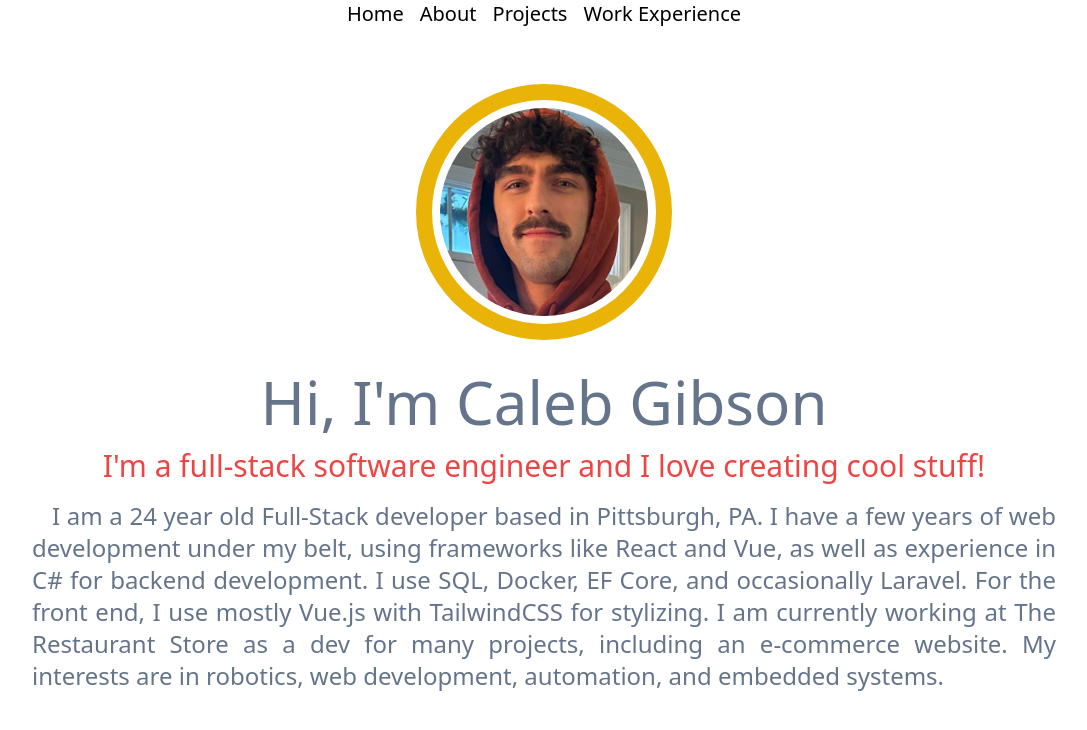
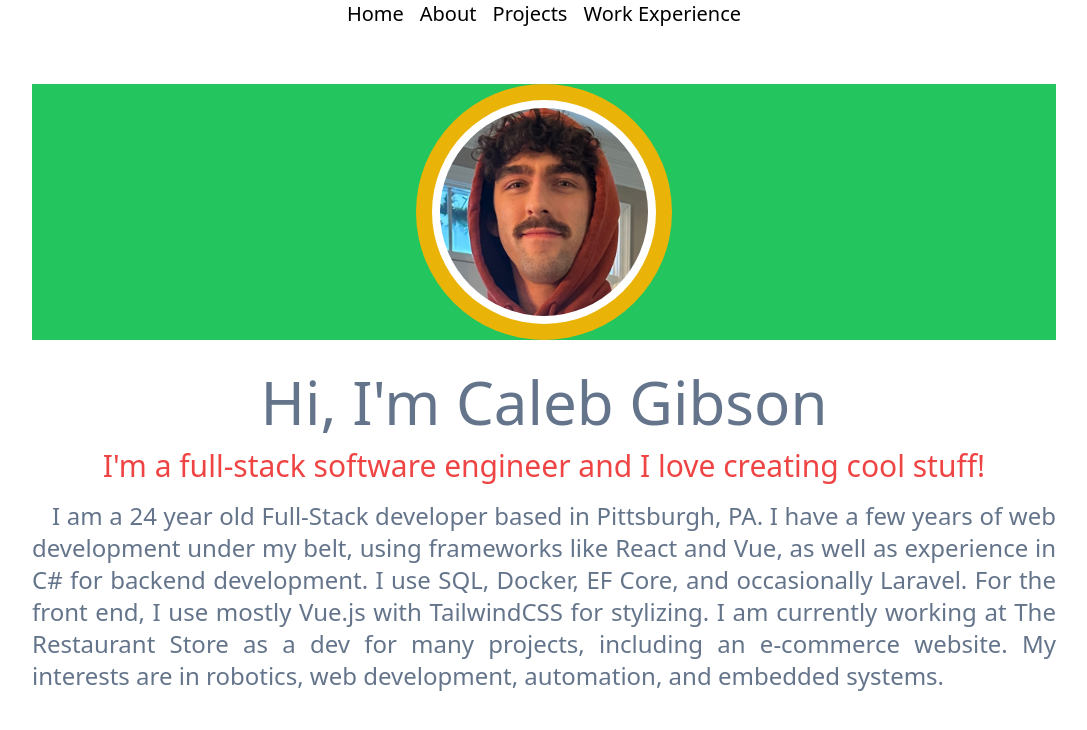
Before and after one commit to cag185/Portfolio-v2, a Vue app: page / in a window 1280 px wide. Shown: the top 730 px of the page, without its empty margins (96-1183 px from the left). Built offline with nearby package versions, Linux system fonts and the light colour scheme; the HTML template or start-up script is replaced by a standard one.

Commit message:
thinking about adding in transform prop for the image

```diff
--- a/src/views/SplashPageView.vue
+++ b/src/views/SplashPageView.vue
@@ -1,7 +1,8 @@
 <template>
   <div class="custom-container pt-10">
     <div class="flex-col space-y-4">
-      <div class="flex justify-center">
+      <div class="bg-green-500 flex justify-center">
+        <!-- <div class="transition-all ease-in-out hover:scale-110"></div> -->
         <div class="bg-yellow-500 h-64 w-64 z-0 rounded-full relative" />
         <div class="mt-4 bg-white h-56 w-56 z-10 rounded-full absolute" />
         <img src="../assets/Me.jpeg" class="mt-6 h-52 w-52 rounded-full z-20 absolute" />
```
